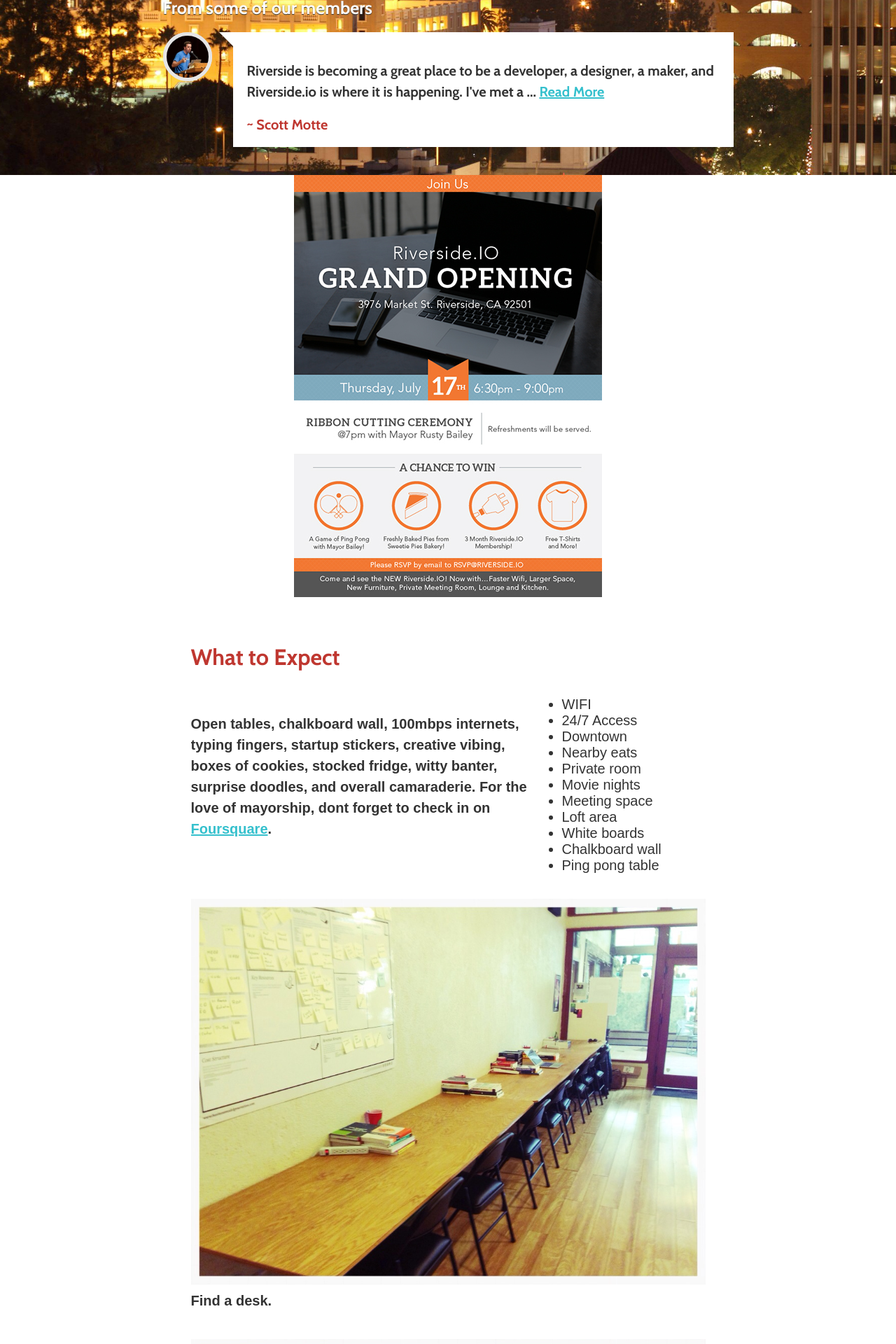
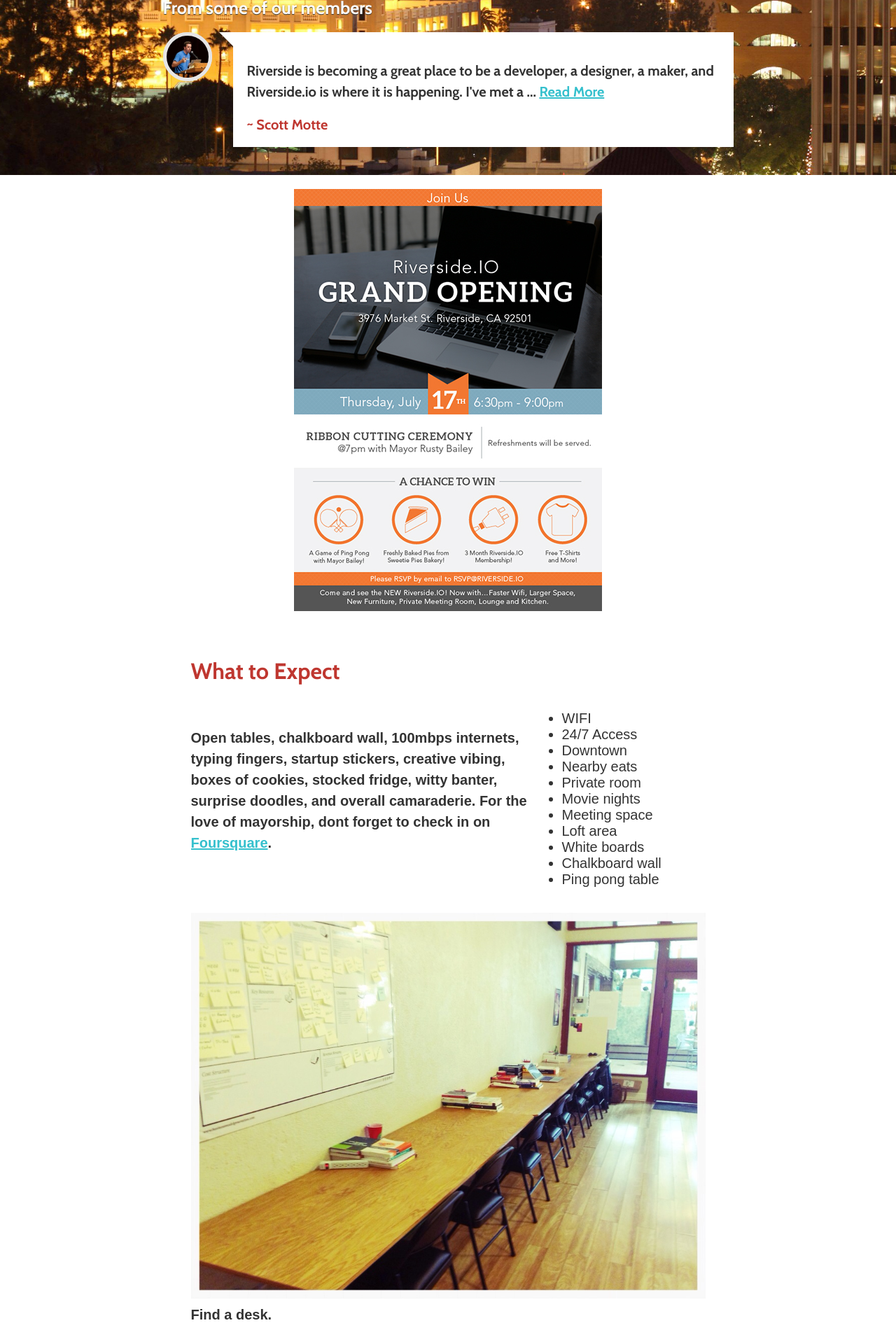
Before and after one commit to riversideio/riversideio.github.io, a Jekyll site: the page built from index.html, in a window 1280 px wide. Shown: the part 401-2321 px from the top of the page at 70% size. Built offline with Jekyll 4.4.1, drawn with Linux system fonts in a browser that asks for light colours; nearby versions of some CDN libraries; some web fonts are replaced; Markdown is read by kramdown in place of the engine named in the settings.

Commit message:
adding some padding before flyer

```diff
--- a/index.html
+++ b/index.html
@@ -36,7 +36,8 @@
     </div>
 </div>
 <div class="clearfix"></div>
-<div class="events" style="text-align:center">
+<!-- TODO: Remove inline styles -->
+<div class="events" style="text-align:center; padding-top:20px;">
     <img src="./img/grandopening.jpg" alt="Riverside.io Grand Opening"/>
 </div>
 <div class="expect">
```
